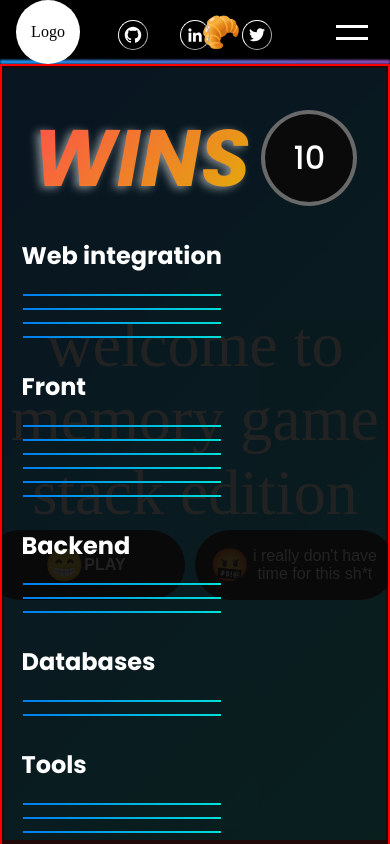
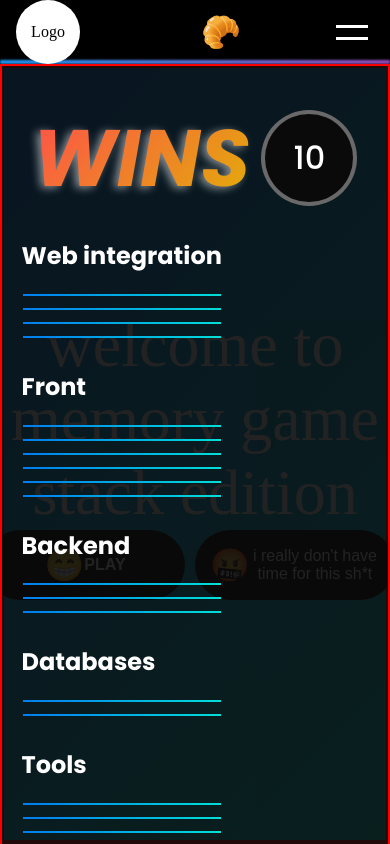
Before and after one commit to newnightcoder/nightcoder.io, a Next.js app: page /stack in a window 390 px wide. Built offline with nearby package versions, Linux system fonts and the light colour scheme.

Commit message:
social links mobilemenu correction

```diff
--- a/components/Navbar/NavbarStyled.ts
+++ b/components/Navbar/NavbarStyled.ts
@@ -73,11 +73,10 @@ const NavLinksContainer = styled.ul`
   display: var(--navbar-links-visibility);
   align-items: center;
   justify-content: flex-end;
-
-  // border: 1px solid green;
   & > * + * {
     margin-left: 1rem;
   }
+  // border: 1px solid green;
 `;
 
 const NavLink = styled.li`
--- a/components/SocialLinks/SocialLinks.tsx
+++ b/components/SocialLinks/SocialLinks.tsx
@@ -17,17 +17,23 @@ const SocialLinks = () => {
     {
       name: "github",
       url: "https://github.com/newnightcoder",
-      logo: <GrGithub color="white" size={18} />,
+      logo: <GrGithub color="white" size={25} />,
     },
     {
       name: "linkedIn",
       url: "http://www.linkedin.com/in/nightcoder-dan/",
-      logo: <GrLinkedinOption color="white" />,
+      logo: (
+        <GrLinkedinOption
+          color="white"
+          size={22}
+          style={{ transform: "translateY(-2px)" }}
+        />
+      ),
     },
     {
       name: "twitter",
       url: "https://twitter.com/Nightcoder2",
-      logo: <GrTwitter color="white" />,
+      logo: <GrTwitter color="white" size={22} />,
     },
   ];
 
@@ -67,7 +73,7 @@ const SocialLinks = () => {
   }, [isMenuOpen, isMenuClosing, anim]);
 
   return (
-    <Container ref={ref}>
+    <Container ref={ref} isMenuOpen={isMenuOpen}>
       {links.map((link) => {
         return (
           <a
--- a/components/SocialLinks/SocialLinksStyled.ts
+++ b/components/SocialLinks/SocialLinksStyled.ts
@@ -1,9 +1,13 @@
 import styled from "styled-components";
 
-const Container = styled.div`
+interface Props {
+  isMenuOpen: boolean;
+}
+
+const Container = styled.div<Props>`
   width: max-content;
   height: max-content;
-  display: flex;
+  display: ${(props) => (props.isMenuOpen ? "flex" : "none")};
   align-items: center;
   justify-content: center;
   color: white;
@@ -21,8 +25,8 @@ const Container = styled.div`
 `;
 
 const Logo = styled.div`
-  height: 30px;
-  width: 30px;
+  height: 40px;
+  width: 40px;
   border-radius: 50%;
   display: flex;
   align-items: center;
--- a/styles/_globals.ts
+++ b/styles/_globals.ts
@@ -286,7 +286,7 @@ body {
   }
   body {
     color: white;
-    background: var(--dark-mode-bg);
+    // background: var(--dark-mode-bg);
   }
 }
 `;
--- a/styles/home.ts
+++ b/styles/home.ts
@@ -1,6 +1,7 @@
 import styled from "styled-components";
 
 const HomeSection = styled.div`
+  min-height: 400px;
   height: 100vh;
   width: inherit;
   padding: 0 4vw;
@@ -16,6 +17,7 @@ const HomeSection = styled.div`
 `;
 
 const Section = styled.div`
+  min-height: 400px;
   height: 100vh;
   width: inherit;
   position: relative;
@@ -26,7 +28,7 @@ const Section = styled.div`
   justify-content: center;
   color: var(--text-dark);
   font-family: var(--poppins);
-  // border: 2px solid yellow;
+  border: 2px solid yellow;
 `;
 
 interface Props {
```
